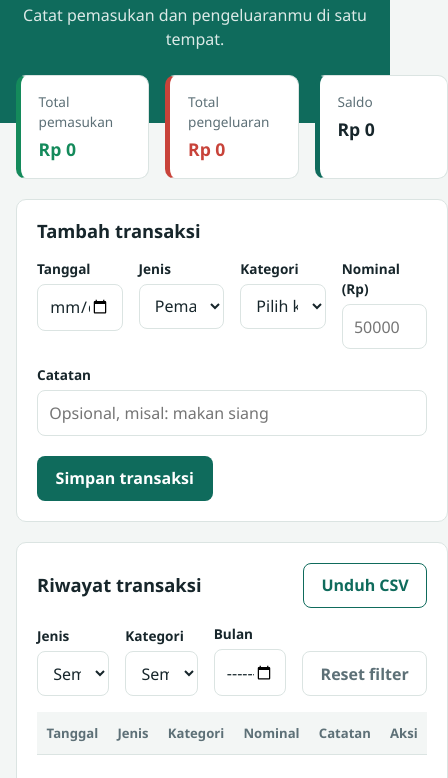
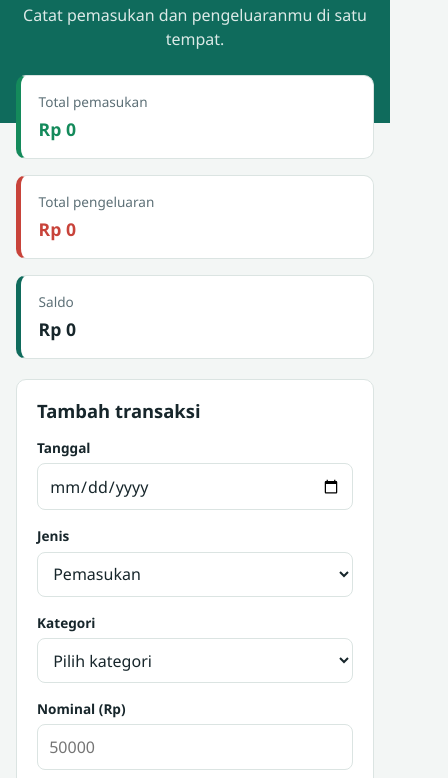
Before and after one commit to emilnajmil/kalkulator-keuangan, a plain HTML site: page index.html in a window 390 px wide. Shown: the part 66-844 px from the top of the page, 448 px wide, since content can reach past the window. Drawn offline with nearby package versions, Linux system fonts and the light colour scheme.

Commit message:
feat(ui): membuat tampilan responsif untuk tablet dan hp

```diff
--- a/style.css
+++ b/style.css
@@ -185,3 +185,28 @@ th { font-size: .82rem; color: var(--muted); font-weight: 600; background: var(-
   align-items: end;
   margin-bottom: 1rem;
 }
+
+/* ===== Responsif ===== */
+@media (max-width: 800px) {
+  .form-grid { grid-template-columns: 1fr 1fr; }
+  .charts { grid-template-columns: 1fr; }
+  .filters { grid-template-columns: 1fr 1fr; }
+}
+
+@media (max-width: 640px) {
+  .summary { grid-template-columns: 1fr; }
+  .form-grid, .filters { grid-template-columns: 1fr; }
+  .panel-head { flex-direction: column; align-items: stretch; }
+
+  /* Tabel berubah jadi kartu per transaksi, label diambil dari data-label */
+  table, tbody, tr, td { display: block; width: 100%; }
+  thead { position: absolute; left: -9999px; }
+  tr { border: 1px solid var(--line); border-radius: var(--radius); margin-bottom: .75rem; padding: .4rem .8rem; }
+  td { display: flex; justify-content: space-between; gap: 1rem; border-bottom: 1px dashed var(--line); text-align: right; }
+  td:last-child { border-bottom: 0; }
+  td::before { content: attr(data-label); font-weight: 600; color: var(--muted); text-align: left; }
+}
+
+@media (prefers-reduced-motion: reduce) {
+  * { transition: none !important; animation: none !important; }
+}
```
